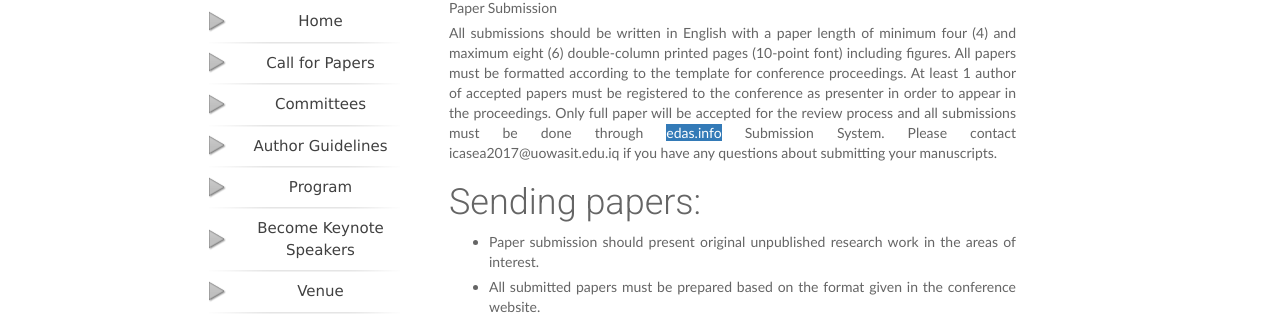
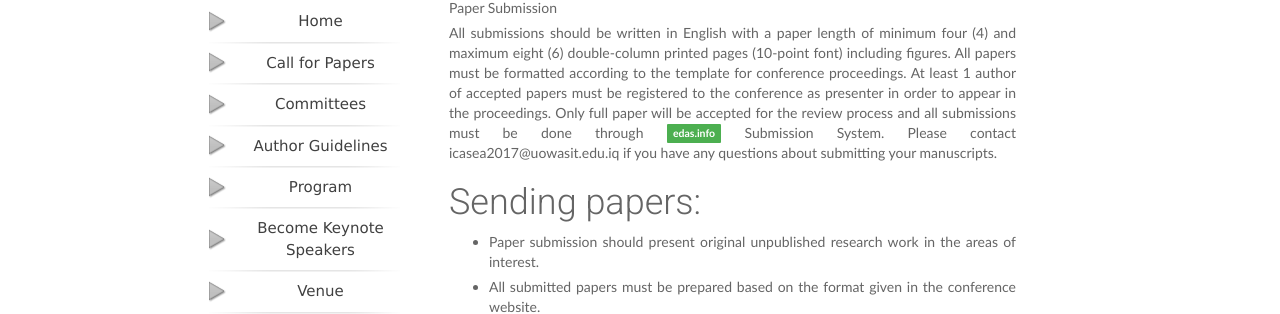
Before and after one commit to alaidi/ICOSEA, a Jekyll site: the page built from author.md, in a window 1280 px wide. Shown: the part 490-804 px from the top of the page. Built offline with Jekyll 4.4.1, drawn with Linux system fonts in a browser that asks for light colours; our own code applies the rules of GitHub Pages for plain Markdown files.

Commit message:
add label

```diff
--- a/author.md
+++ b/author.md
@@ -11,7 +11,7 @@ Paper Submission
 
 All submissions should be written in English with a paper length of minimum four (4) and maximum eight (6) double-column printed pages (10-point font) including figures.
 All papers must be formatted according to the template for conference proceedings. At least 1 author of accepted papers must be registered to the conference as presenter in order to appear in the proceedings.
-Only full paper will be accepted for the review process and all submissions must be done through <span class="bg-primary">edas.info</span> Submission System. Please contact icasea2017@uowasit.edu.iq if you have any questions about submitting your manuscripts.
+Only full paper will be accepted for the review process and all submissions must be done through <span class="label label-success">edas.info</span> Submission System. Please contact icasea2017@uowasit.edu.iq if you have any questions about submitting your manuscripts.
 
 # Sending papers:
 
```
